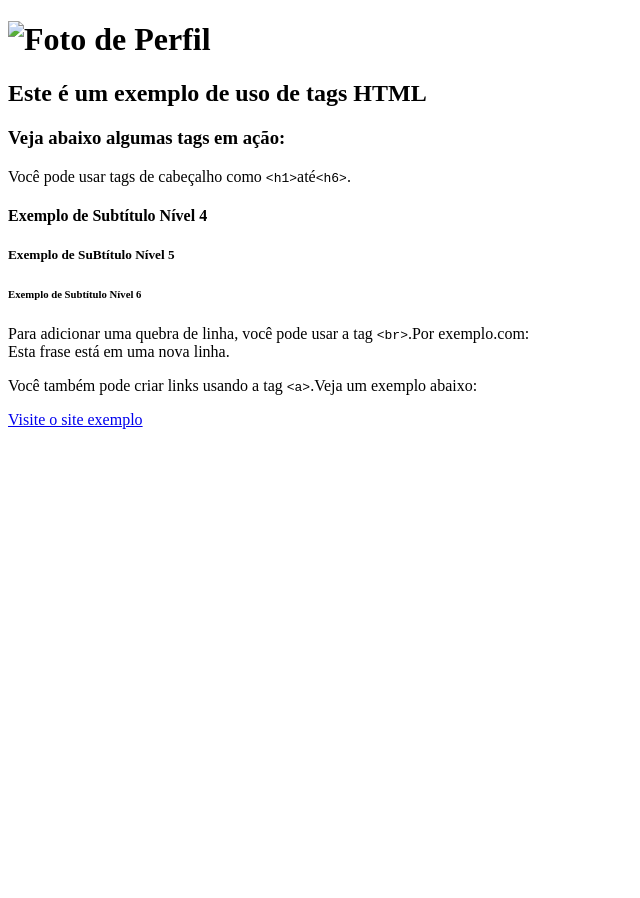
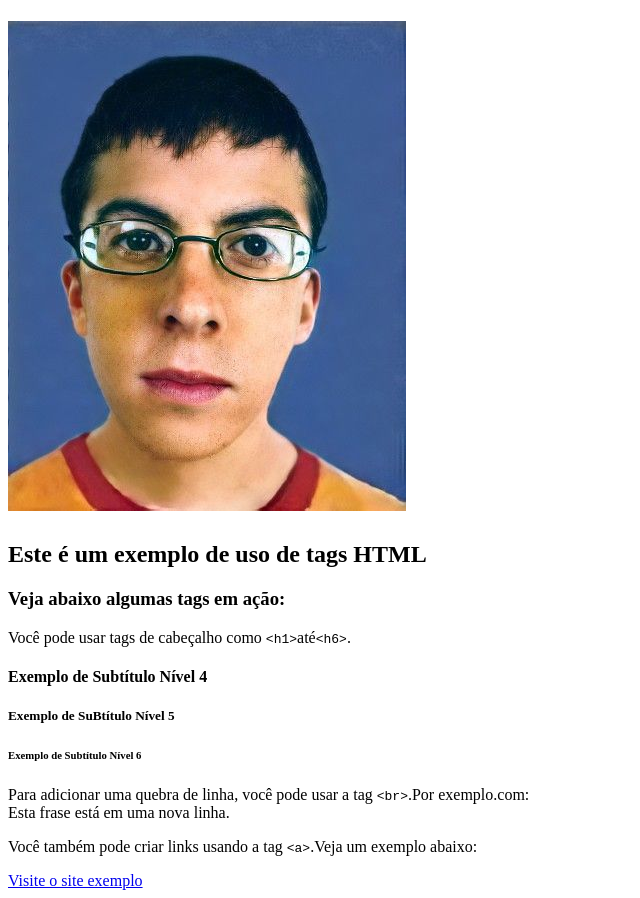
Before and after one commit to Gabriel-Kraus/Teste-aula-, a plain HTML site: page index.html in a window 1280 px wide. Shown: the whole page, without its empty margins (0-640 px from the left). Before the commit the page ends 800 px from the top, so only its background shows below. Drawn offline with Linux system fonts and the light colour scheme.

Commit message:
Update index.html

```diff
--- a/index.html
+++ b/index.html
@@ -5,7 +5,7 @@
     <title>Hello Worold</title>
    </head>
 <body>
-  <h1> <img id="profile-image" src="imagem.webp" alt="Foto de Perfil"></h1>
+  <h1> <img id="profile-image" src="Mclovin.jfif" alt="Foto de Perfil"></h1>
     <h2>Este é um exemplo de uso de tags HTML</h2>
     <h3>Veja abaixo algumas tags em ação:</h3>
 
```
